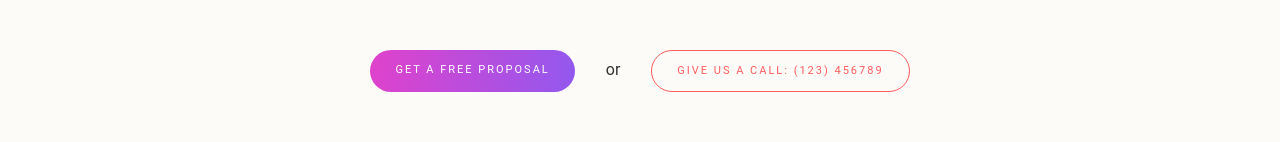
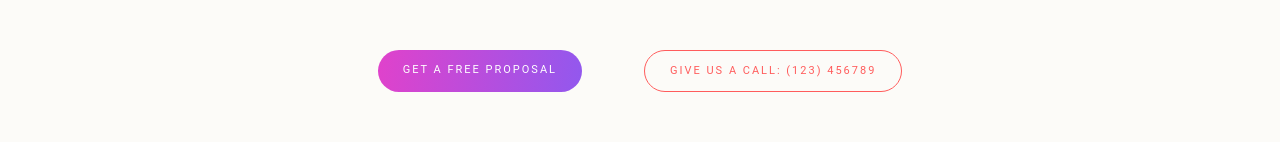
Before and after one commit to ogheneinfinitea/itech-challenge, a plain HTML site: page index.html in a window 1280 px wide. Shown: the part 4630-4772 px from the top of the page. Drawn offline with nearby package versions, Linux system fonts and the light colour scheme; a script that the page names is missing.

Commit message:
without OR

```diff
--- a/index.html
+++ b/index.html
@@ -229,7 +229,7 @@
               <p>Let&#x27;s have a chat about how Turus can help you.<br></p>
             </div>
             <div data-w-id="dfd25037-6c00-531e-3b89-65d623f8ebfa" style="opacity:0" class="cta w-clearfix"><a href="#" class="button-2 w-button">get a free proposal</a>
-              <div class="or">or</div><a href="#" class="button ghost w-button">Give us a call: (123) 456789</a></div>
+              <div class="or"></div><a href="#" class="button ghost w-button">Give us a call: (123) 456789</a></div>
           </div>
         </div>
       </div>
```
